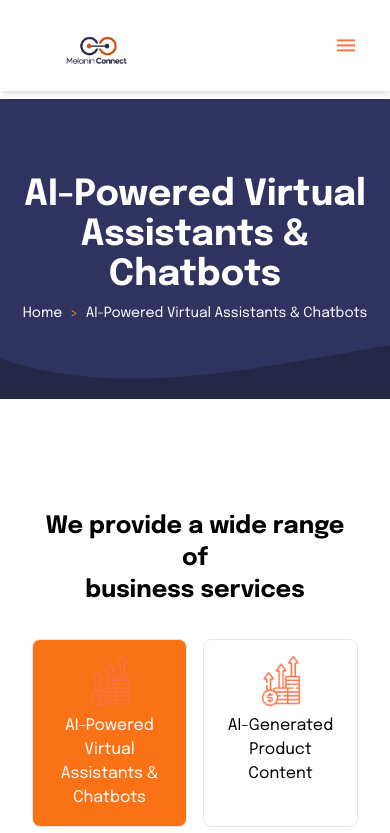
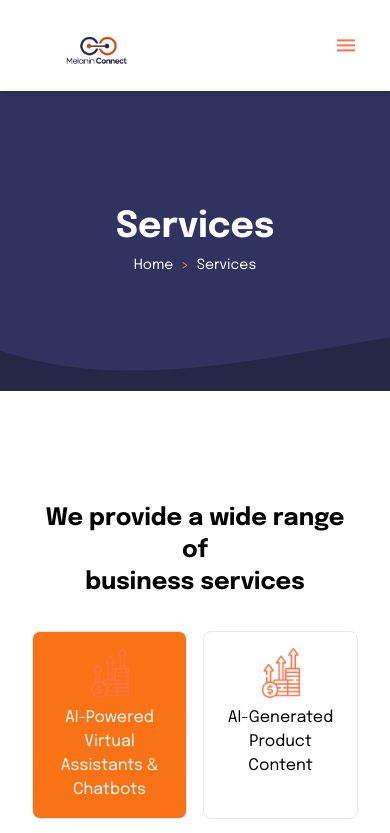
Before and after one commit to Melanin-Connect/melanin-frontend, a Next.js app: page /services in a window 390 px wide. Shown: the top 833 px of the page. Built offline with nearby package versions, Linux system fonts and the light colour scheme.

Commit message:
responsive

```diff
--- a/app/components/blog/blogdetials/Breadcrumb.tsx
+++ b/app/components/blog/blogdetials/Breadcrumb.tsx
@@ -2,7 +2,7 @@ import React from "react";
 
 const Breadcrumb = () => {
     return (
-      <div className="mb-6">
+      <div className="mb-6 bg-gray-100 p-3 w-full">
         <p className="text-sm text-gray-600">
           <span className="text-gray-800">Home</span> {" > "} Blog {" > "}
           <span className="font-medium text-gray-800">Marketing Strategy</span>
--- a/app/servicedetials/page.tsx
+++ b/app/servicedetials/page.tsx
@@ -1,10 +1,14 @@
 import React from 'react'
+import Breadcrumb from "../components/common/Breadcrumb";
 import Index from '../components/services/serviceDetials/index'
 
 const page = () => {
   return (
     <section className="relative text-black bg-white overflow-hidden">
+      <Breadcrumb title="AI-Powered Virtual Assistants & Chatbots" />
+
       <div className="max-w-7xl mx-auto px-4 sm:px-6 lg:px-8 py-12">
+
         <Index />
       </div>
     </section>
--- a/app/services/page.tsx
+++ b/app/services/page.tsx
@@ -5,8 +5,8 @@ import Index from "../components/services/index";
 
 const page = () => {
   return (
-    <div className="mt-2 bg-white">
-      <Breadcrumb title="AI-Powered Virtual Assistants & Chatbots" />
+    <div className="bg-white">
+      <Breadcrumb title="Services" />
       <Index />
     </div>
   );
```
